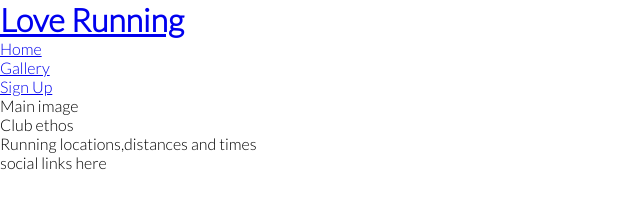
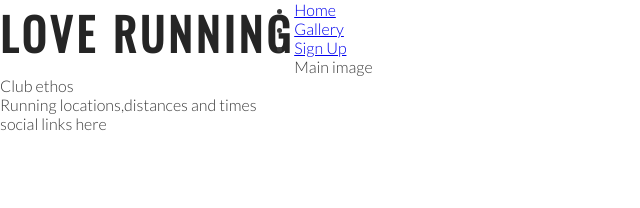
Before and after one commit to Izabela88/love-running, a plain HTML site: page index.html in a window 1280 px wide. Shown: the whole page, without its empty margins (0-640 px from the left). Drawn offline with nearby package versions, Linux system fonts and the light colour scheme.

Commit message:
Add style for headings and logo

```diff
--- a/assets/css/style.css
+++ b/assets/css/style.css
@@ -4,9 +4,23 @@
     margin: 0;
     padding: 0;
     box-sizing: border-box;
+    border: none;
 }
 
 body {
     font-family: 'Lato', sans-serif;
+    color: #3a3a3a;
+}
 
+/* headings and logo */
+h1, h2 {
+    font-family: 'Oswald', sans-serif;
+    text-transform: uppercase;
+    letter-spacing: 4px;
+    color: #252525;
 }
+
+#logo {
+    float: left;
+    font-size: 280%;
+}
--- a/index.html
+++ b/index.html
@@ -12,7 +12,7 @@
 <body>
 <header>
     <a href="index.html">
-        <h1>Love Running</h1>
+        <h1 id="logo">Love Running</h1>
     </a>
     <nav>
         <ul>
```
